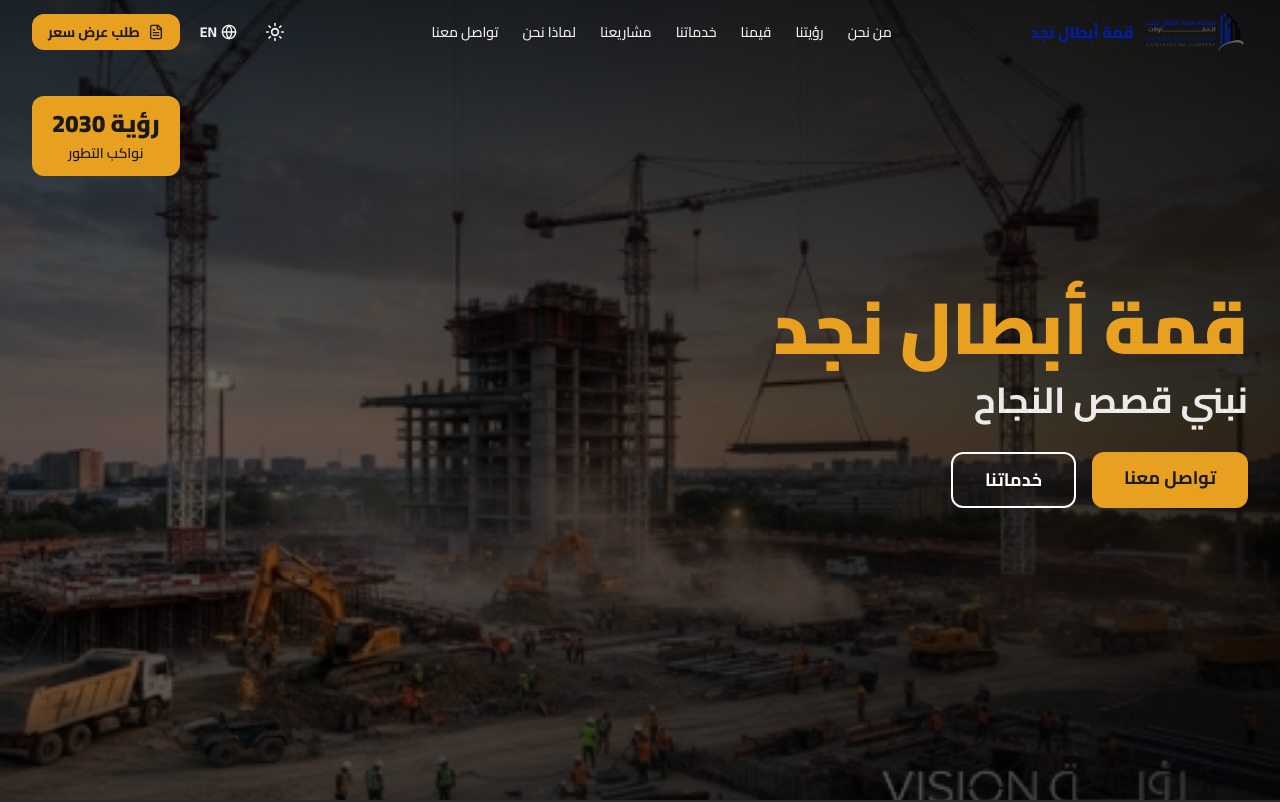
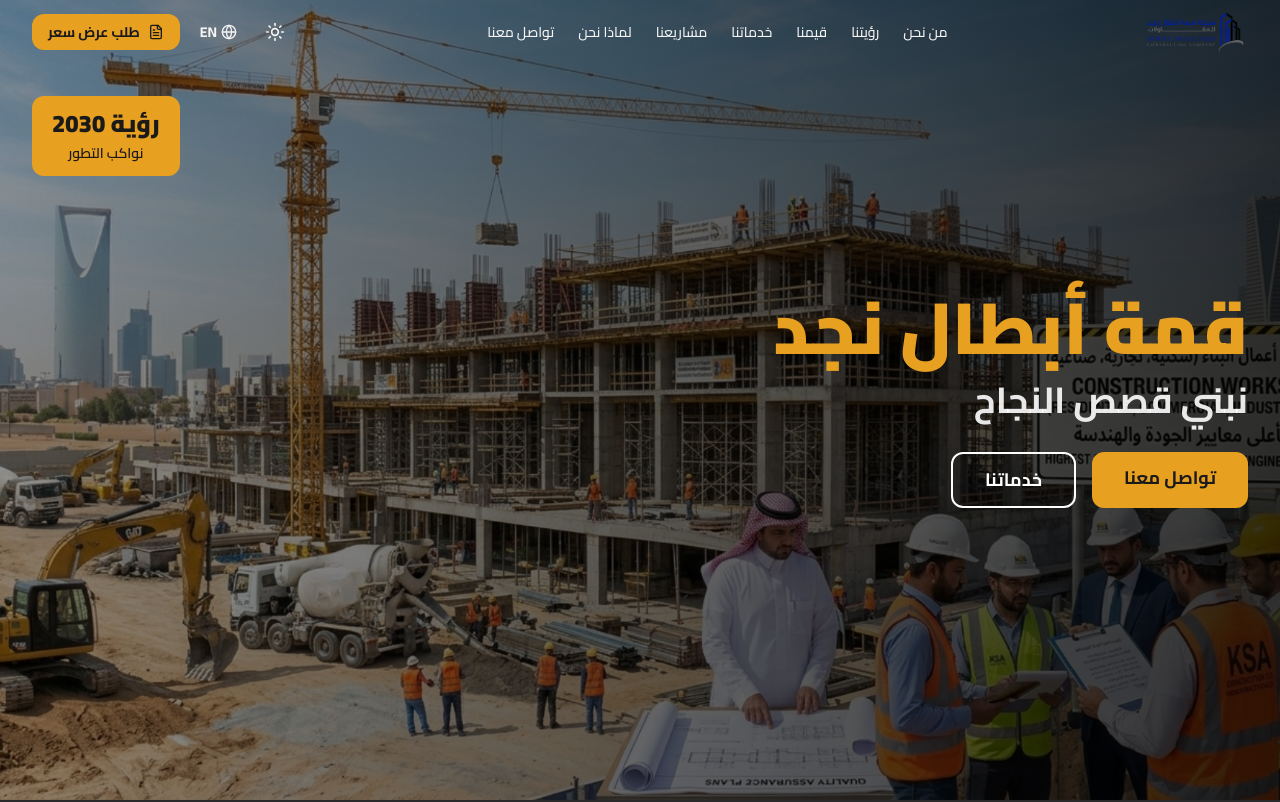
Before and after one commit to azizal3ani/QIMMA-ABTAL-NAJD, a React (Vite) app: page / in a window 1280 px wide. Shown: the top 802 px of the page. Built offline with nearby package versions, Linux system fonts and the light colour scheme.

Commit message:
استرجع الخلفية وغيّر الشعار

```diff
--- a/src/components/FooterSection.tsx
+++ b/src/components/FooterSection.tsx
@@ -1,5 +1,5 @@
 import { useLanguage } from '@/contexts/LanguageContext'
-import footerLogo from '@/assets/footer-logo.png'
+import footerLogo from '@/assets/logo.png'
 import { Phone, MapPin } from 'lucide-react'
 
 export default function FooterSection() {
@@ -10,7 +10,7 @@ export default function FooterSection() {
         {/* Logo & Company Info */}
         <div className="flex flex-col items-center md:items-start text-center md:text-start">
           <img src={footerLogo} alt={t('footer.brand')} className="h-20 w-auto mb-3" />
-          <p className="text-primary font-black text-lg mb-1">{t('footer.brand')}</p>
+          <p className="font-black text-lg mb-1" style={{ color: '#011ea0' }}>{t('footer.brand')}</p>
           <p className="text-muted-foreground text-sm leading-relaxed max-w-xs">
             {lang === 'ar'
               ? 'شركة سعودية رائدة في مجالات المقاولات والأعمال الهندسية والخدمات العامة'
--- a/src/components/HeroSection.tsx
+++ b/src/components/HeroSection.tsx
@@ -1,5 +1,5 @@
 import { motion } from 'framer-motion'
-import heroImg from '@/assets/hero-construction.jpg'
+import heroImg from '@/assets/project-construction.jpg'
 import { useLanguage } from '@/contexts/LanguageContext'
 
 export default function HeroSection() {
--- a/src/components/Navbar.tsx
+++ b/src/components/Navbar.tsx
@@ -45,9 +45,8 @@ export default function Navbar() {
         isScrolled ? 'bg-background/90 backdrop-blur-xl border-b border-border' : 'bg-transparent'
       }`}>
         <div className="flex items-center justify-between max-w-7xl mx-auto">
-          <a href="#" className="flex items-center gap-2">
+          <a href="#" className="flex items-center">
             <img src={logo} alt={t('nav.brand')} className="h-12 w-auto" />
-            <span className="font-extrabold text-sm md:text-base leading-tight hidden sm:block" style={{ color: '#011ea0' }}>{t('nav.brand')}</span>
           </a>
 
           <div className="hidden lg:flex items-center gap-6">
```
